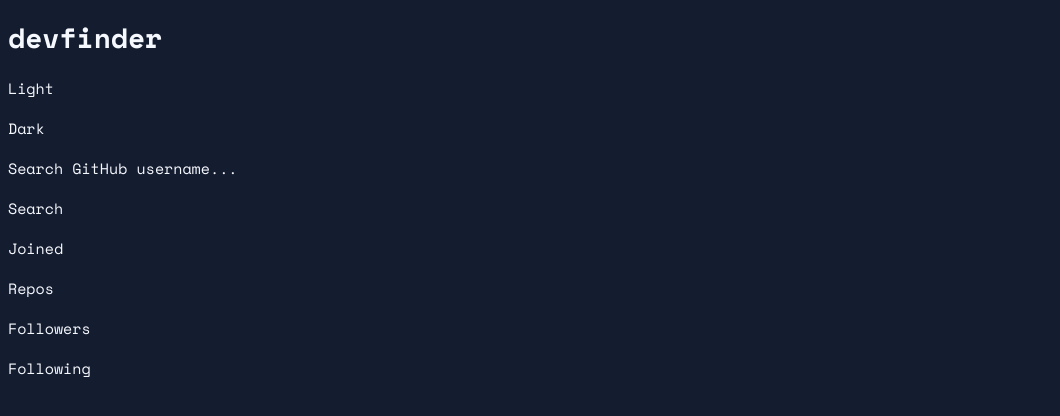
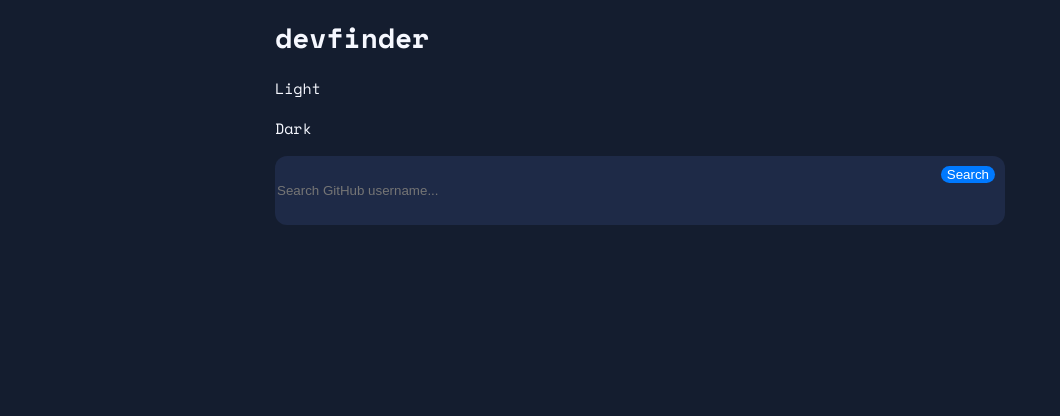
Before and after one commit to ClaytonDewey/github-user-search, a React (Create React App) app: page / in a window 1280 px wide. Shown: the top 416 px of the page, without its empty margins (0-1060 px from the left). Built offline with nearby package versions, Linux system fonts and the light colour scheme.

Commit message:
Setup SearchBar component

```diff
--- a/src/components/App.js
+++ b/src/components/App.js
@@ -1,20 +1,22 @@
+import styled from "styled-components";
+import SearchBar from "./SearchBar";
+
+const AppStyles = styled.div`
+  max-width: 73rem;
+  margin-left: auto;
+  margin-right: auto;
+`;
+
 const App = () => {
   return (
-    <div>
+    <AppStyles>
       <h1>devfinder</h1>
 
       <p>Light</p>
       <p>Dark</p>
 
-      <p>Search GitHub username...</p>
-      <p>Search</p>
-
-      <p>Joined</p>
-
-      <p>Repos</p>
-      <p>Followers</p>
-      <p>Following</p>
-    </div>
+      <SearchBar />
+    </AppStyles>
   );
 };
 
--- /dev/null
+++ b/src/components/SearchBar.js
@@ -0,0 +1,33 @@
+import styled from "styled-components";
+
+const SearchBarStyles = styled.div`
+  position: relative;
+  width: 100%;
+  input {
+    background-color: var(--clr-dark-blue);
+    border-radius: var(--bdr-rds);
+    border: none;
+    height: 6.9rem;
+    width: 100%;
+  }
+  button {
+    position: absolute;
+    right: 1rem;
+    top: 1rem;
+    background-color: var(--clr-primary);
+    color: var(--white);
+    border: none;
+    border-radius: var(--bdr-rds);
+  }
+`;
+
+const SearchBar = () => {
+  return (
+    <SearchBarStyles>
+      <input type="search" placeholder="Search GitHub username..." />
+      <button type="button">Search</button>
+    </SearchBarStyles>
+  );
+};
+
+export default SearchBar;
--- a/src/index.js
+++ b/src/index.js
@@ -8,6 +8,9 @@
   :root {
     --clr-dark: #141D2F;
     --clr-light: #f6f8ff;
+    --clr-dark-blue: #1E2A47;
+    --clr-primary: #0079FF;
+    --white: #fff;
 
     --ff-mono: "Space Mono";
     --fw-bold: 700;
@@ -17,6 +20,8 @@
     --fs-md: 1.6rem;
     --fs-sm: 1.5rem;
     --fs-xsm: 1.3rem;
+
+    --bdr-rds: 1.2rem;
   }
   html {
     background: var(--clr-dark);
```
